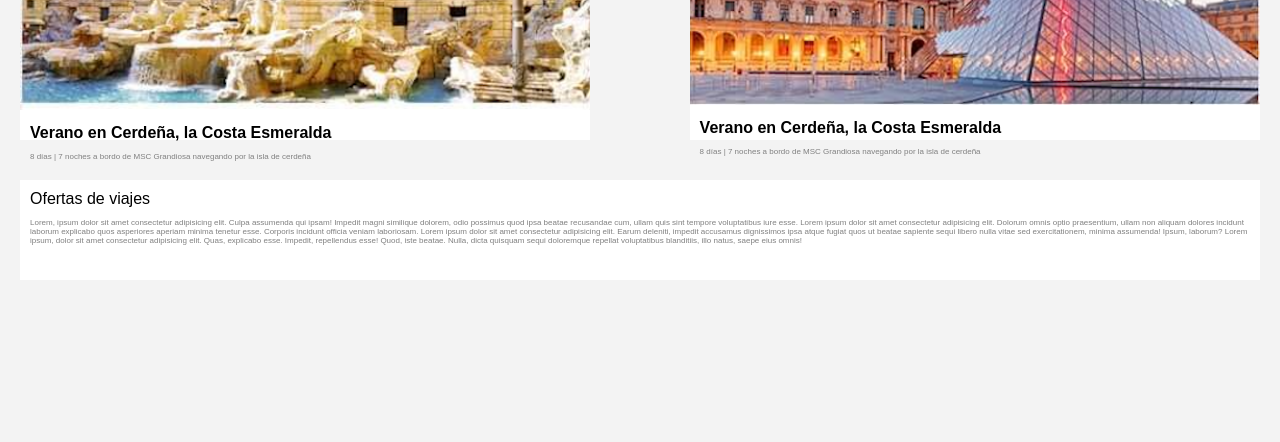
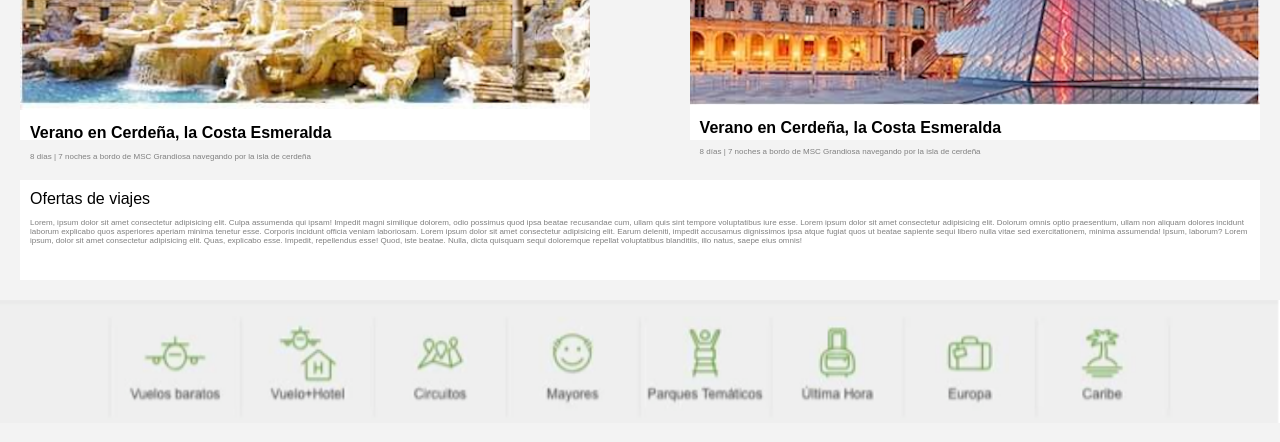
Before and after one commit to jesuscorcoles/El-Corte-Ingl-s, a plain HTML site: page index.html in a window 1280 px wide. Shown: the part 2581-3023 px from the top of the page. Drawn offline with Linux system fonts and the light colour scheme.

Commit message:
hasta iconos

```diff
--- a/block/_viajes.scss
+++ b/block/_viajes.scss
@@ -142,3 +142,15 @@
     margin-top: 40px;
     background-color: white;
 }
+
+.icons{
+    width: 100%;
+
+
+
+
+
+
+
+
+}
--- a/index.html
+++ b/index.html
@@ -306,7 +306,7 @@
             </p>
             </div>
         </div>
-
+        <img class="icons" src="./img/iconosabajo.png" alt="">
     </div>
    </main>
 
```
Also changed, not shown: img/iconos abajo.png (deleted), img/iconosabajo.png (added), styles.css, 1 other file.
